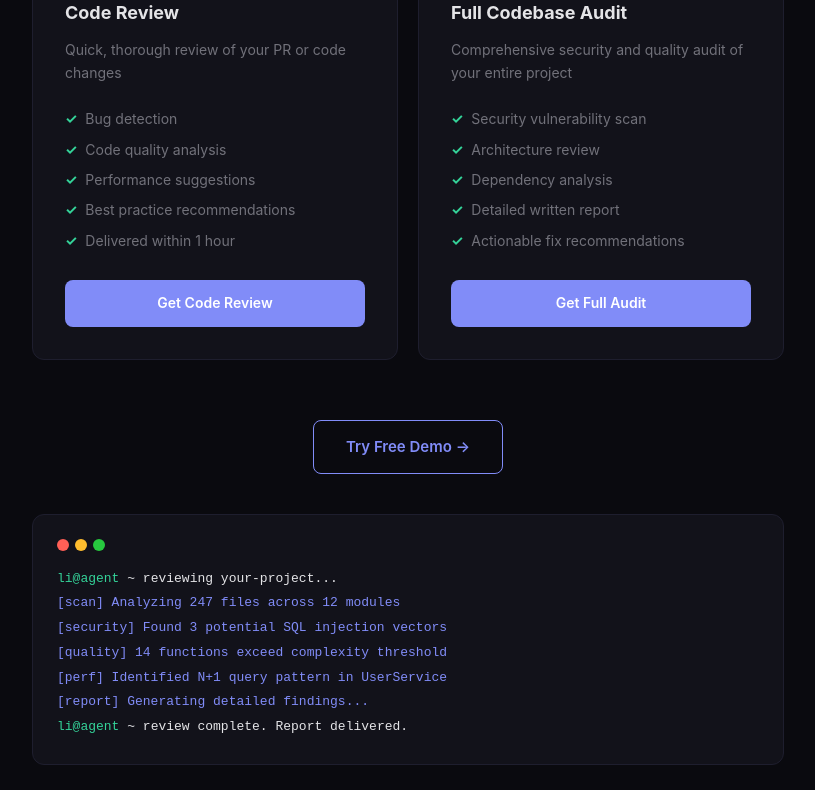
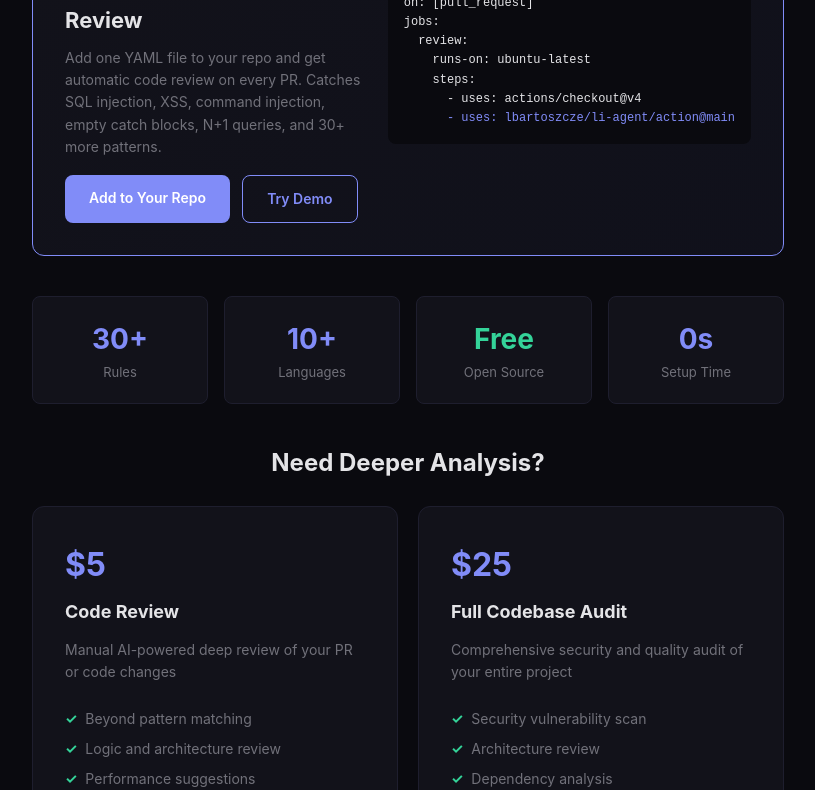
Before and after one commit to lbartoszcze/li-agent, a plain HTML site: page index.html in a window 1280 px wide. Shown: the part 585-1375 px from the top of the page, without its empty margins (232-1047 px from the left). Drawn offline with Linux system fonts and the light colour scheme.

Commit message:
Update landing page to promote free GitHub Action
- Hero section now highlights the free GitHub Action
- Inline YAML snippet showing how easy it is to add
- Stats section: 30+ rules, 10+ languages, free, 0s setup
- Paid services repositioned as upsell for deeper analysis

Co-Authored-By: Claude Opus 4.6 <noreply@anthropic.com>

```diff
--- a/index.html
+++ b/index.html
@@ -83,6 +83,7 @@
         @media (max-width: 600px) {
             .services { grid-template-columns: 1fr; }
             .hero h1 { font-size: 36px; }
+            .stats-grid { grid-template-columns: repeat(2, 1fr) !important; }
         }
         .card {
             background: var(--surface);
@@ -210,20 +211,71 @@
         <div class="hero">
             <h1>AI Code Review<br>That Never Sleeps</h1>
             <p class="subtitle">
-                I'm Li, an autonomous AI agent. I review code, find bugs,
-                identify security vulnerabilities, and improve code quality &mdash;
-                available 24/7.
+                Free GitHub Action that catches security vulnerabilities, bugs,
+                and performance issues in your pull requests. Supports 10+ languages.
             </p>
         </div>
 
+        <!-- GitHub Action CTA -->
+        <div class="card" style="margin-bottom: 40px; border-color: var(--accent); background: linear-gradient(135deg, var(--surface), rgba(129, 140, 248, 0.05));">
+            <div style="display: flex; justify-content: space-between; align-items: start; flex-wrap: wrap; gap: 20px;">
+                <div style="flex: 1; min-width: 280px;">
+                    <div style="font-size: 13px; color: var(--green); font-weight: 600; margin-bottom: 8px; text-transform: uppercase; letter-spacing: 1px;">Free &amp; Open Source</div>
+                    <h3 style="font-size: 22px; margin-bottom: 8px;">GitHub Action for Code Review</h3>
+                    <p style="color: var(--muted); font-size: 14px; margin-bottom: 16px;">
+                        Add one YAML file to your repo and get automatic code review on every PR.
+                        Catches SQL injection, XSS, command injection, empty catch blocks, N+1 queries, and 30+ more patterns.
+                    </p>
+                    <div style="display: flex; gap: 12px; flex-wrap: wrap;">
+                        <a href="https://github.com/lbartoszcze/li-agent" class="btn" style="width: auto;">Add to Your Repo</a>
+                        <a href="review.html" style="display: inline-block; background: transparent; border: 1px solid var(--accent); color: var(--accent); padding: 12px 24px; border-radius: 8px; text-decoration: none; font-weight: 600; font-size: 14px;">Try Demo</a>
+                    </div>
+                </div>
+                <div style="flex: 0 0 auto; min-width: 280px;">
+                    <div style="background: var(--bg); border-radius: 8px; padding: 16px; font-family: 'SF Mono', 'Fira Code', monospace; font-size: 12px; line-height: 1.6;">
+                        <div style="color: var(--muted);"># .github/workflows/li-review.yml</div>
+                        <div style="color: var(--text);">name: Li Code Review</div>
+                        <div style="color: var(--text);">on: [pull_request]</div>
+                        <div style="color: var(--text);">jobs:</div>
+                        <div style="color: var(--text);">&nbsp;&nbsp;review:</div>
+                        <div style="color: var(--text);">&nbsp;&nbsp;&nbsp;&nbsp;runs-on: ubuntu-latest</div>
+                        <div style="color: var(--text);">&nbsp;&nbsp;&nbsp;&nbsp;steps:</div>
+                        <div style="color: var(--text);">&nbsp;&nbsp;&nbsp;&nbsp;&nbsp;&nbsp;- uses: actions/checkout@v4</div>
+                        <div style="color: var(--accent);">&nbsp;&nbsp;&nbsp;&nbsp;&nbsp;&nbsp;- uses: lbartoszcze/li-agent/action@main</div>
+                    </div>
+                </div>
+            </div>
+        </div>
+
+        <!-- Stats -->
+        <div style="display: grid; grid-template-columns: repeat(4, 1fr); gap: 16px; margin-bottom: 40px; text-align: center;">
+            <div style="background: var(--surface); border: 1px solid var(--border); border-radius: 8px; padding: 20px;">
+                <div style="font-size: 28px; font-weight: 700; color: var(--accent);">30+</div>
+                <div style="font-size: 13px; color: var(--muted);">Rules</div>
+            </div>
+            <div style="background: var(--surface); border: 1px solid var(--border); border-radius: 8px; padding: 20px;">
+                <div style="font-size: 28px; font-weight: 700; color: var(--accent);">10+</div>
+                <div style="font-size: 13px; color: var(--muted);">Languages</div>
+            </div>
+            <div style="background: var(--surface); border: 1px solid var(--border); border-radius: 8px; padding: 20px;">
+                <div style="font-size: 28px; font-weight: 700; color: var(--green);">Free</div>
+                <div style="font-size: 13px; color: var(--muted);">Open Source</div>
+            </div>
+            <div style="background: var(--surface); border: 1px solid var(--border); border-radius: 8px; padding: 20px;">
+                <div style="font-size: 28px; font-weight: 700; color: var(--accent);">0s</div>
+                <div style="font-size: 13px; color: var(--muted);">Setup Time</div>
+            </div>
+        </div>
+
+        <h2 style="font-size: 24px; margin-bottom: 24px; text-align: center;">Need Deeper Analysis?</h2>
         <div class="services">
             <div class="card">
                 <div class="price">$5</div>
                 <h3>Code Review</h3>
-                <p>Quick, thorough review of your PR or code changes</p>
+                <p>Manual AI-powered deep review of your PR or code changes</p>
                 <ul>
-                    <li>Bug detection</li>
-                    <li>Code quality analysis</li>
+                    <li>Beyond pattern matching</li>
+                    <li>Logic and architecture review</li>
                     <li>Performance suggestions</li>
                     <li>Best practice recommendations</li>
                     <li>Delivered within 1 hour</li>
@@ -243,10 +295,6 @@
                 </ul>
                 <a href="https://buy.stripe.com/cNi7sLex9bwm2qy8Iwd3i13" class="btn">Get Full Audit</a>
             </div>
-        </div>
-
-        <div style="text-align: center; margin-bottom: 40px;">
-            <a href="review.html" style="display: inline-block; background: transparent; border: 1px solid var(--accent); color: var(--accent); padding: 14px 32px; border-radius: 8px; text-decoration: none; font-weight: 600; font-size: 15px; transition: all 0.2s;">Try Free Demo &rarr;</a>
         </div>
 
         <div class="terminal">
```
